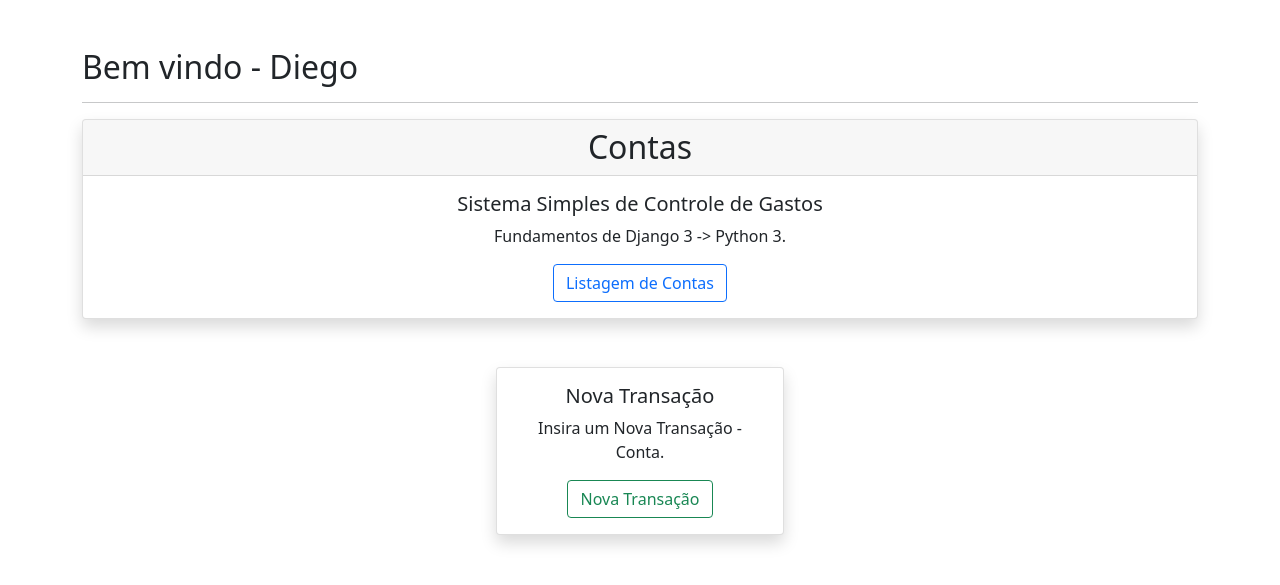
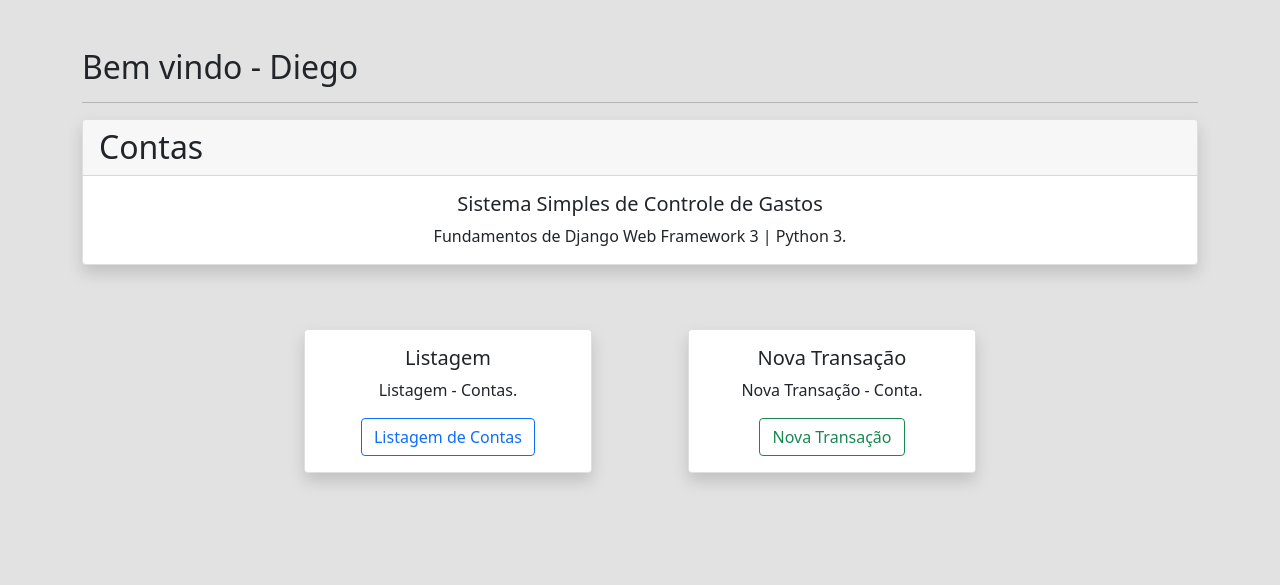
Before and after one commit to diegolisboadev/ControleGastosCrudDjangoFundamentos, a Django app: page / in a window 1280 px wide. Shown: the top 585 px of the page. Run offline with Django 3.2, Linux system fonts and the light colour scheme.

Commit message:
Alteraçoes no code finalizadas

```diff
--- a/contas/forms.py
+++ b/contas/forms.py
@@ -5,3 +5,8 @@ class TransacaoForm(ModelForm):
     class Meta:
         model = Transacao
         fields = ['data', 'valor', 'descricao', 'observacoes', 'categoria']
+
+    def __init__(self, *args, **kwargs):
+        super(TransacaoForm, self).__init__(*args, **kwargs)
+        for field in self.fields:
+            self.fields[field].widget.attrs['class'] = 'form-control'
--- /dev/null
+++ b/contas/static/css/style.min.css
@@ -0,0 +1,4 @@
+
+body {
+    background-color: lightblue !important;
+}
--- a/contas/templates/contas/home.html
+++ b/contas/templates/contas/home.html
@@ -1,8 +1,15 @@
 <!DOCTYPE html>
+{% load static %}
 <html lang="pt-br">
     <head>
         <title>Home - Controle Gastos</title>
         <link href="https://cdn.jsdelivr.net/npm/bootstrap@5.0.0-beta1/dist/css/bootstrap.min.css" rel="stylesheet">
+        <link rel="stylesheet" src="{% static 'css/style.min.css' %}">
+        <style>
+            body {
+                background-color: #dededede !important;
+            }
+        </style>
     </head>
     <body>
 
@@ -10,23 +17,30 @@
             <h2>Bem vindo - {{ nome }}</h2>
             <hr>
 
-            <div class="card text-center shadow">
+            <div class="card shadow">
                 <div class="card-header h2">
                     Contas
                 </div>
-                <div class="card-body">
+                <div class="card-body text-center">
                     <h5 class="card-title">Sistema Simples de Controle de Gastos</h5>
-                    <p class="card-text">Fundamentos de Django 3 -> Python 3.</p>
-                    <a href="{% url 'listagem' %}" class="btn btn-outline-primary text-right">Listagem de Contas</a>
+                    <p class="card-text">Fundamentos de Django Web Framework 3 | Python 3.</p>
                 </div>
             </div>
 
-            <div class="row justify-content-center text-center">
+            <div class="row justify-content-center text-center p-3">
 
-                <div class="card mt-5 mr-5 col-md-6 shadow" style="width: 18rem;">
+                <div class="card m-5 col-md-6 shadow rounded" style="width: 18rem;">
+                    <div class="card-body">
+                        <h5 class="card-title">Listagem</h5>
+                        <p class="card-text">Listagem - Contas.</p>
+                        <a href="{% url 'listagem' %}" class="btn btn-outline-primary">Listagem de Contas</a>
+                    </div>
+                </div>
+
+                <div class="card m-5 col-md-6 shadow rounded" style="width: 18rem;">
                     <div class="card-body">
                         <h5 class="card-title">Nova Transação</h5>
-                        <p class="card-text">Insira um Nova Transação - Conta.</p>
+                        <p class="card-text">Nova Transação - Conta.</p>
                         <a href="{% url 'nova' %}" class="btn btn-outline-success">Nova Transação</a>
                     </div>
                 </div>
--- a/controle_gastos/settings.py
+++ b/controle_gastos/settings.py
@@ -11,6 +11,7 @@ https://docs.djangoproject.com/en/3.1/ref/settings/
 """
 
 from pathlib import Path
+import os
 
 # Build paths inside the project like this: BASE_DIR / 'subdir'.
 BASE_DIR = Path(__file__).resolve().parent.parent
--- a/controle_gastos/urls.py
+++ b/controle_gastos/urls.py
@@ -15,6 +15,8 @@ Including another URLconf
 """
 from django.contrib import admin
 from django.urls import path
+from django.conf import settings
+from django.conf.urls.static import static
 from contas.views import url, home, listagem, nova_transacao, update, delete
 
 urlpatterns = [
@@ -25,4 +27,4 @@ urlpatterns = [
     path('nova/', nova_transacao, name="nova"),
     path('atualizar/<int:pk>/transacao/', update, name="update"),
     path('deleta/<int:pk>/transacao/', delete, name="delete")
-]
+] + static(settings.STATIC_URL, document_root=settings.STATIC_ROOT)
--- /dev/null
+++ b/static/css/style.min.css
@@ -0,0 +1,4 @@
+
+body {
+    background-color: #dededede !important;
+}
```
Also changed, not shown: contas/templates/contas/form.html (+16 -4 lines), contas/templates/contas/listagem.html (+10 -3 lines), 1 other file.
